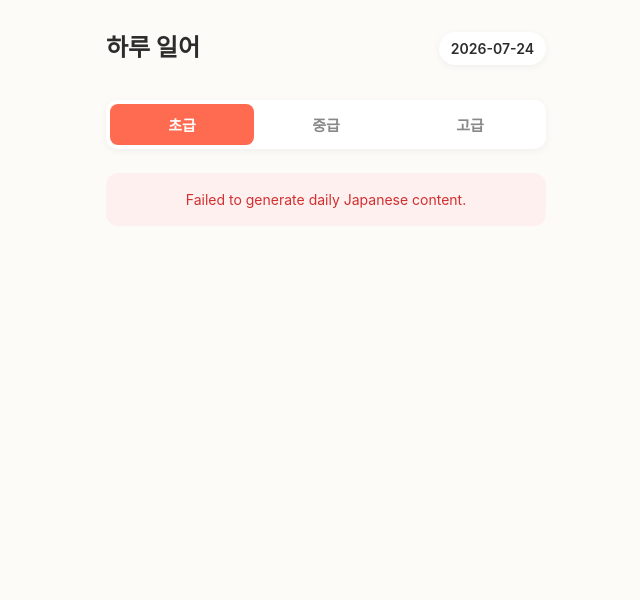
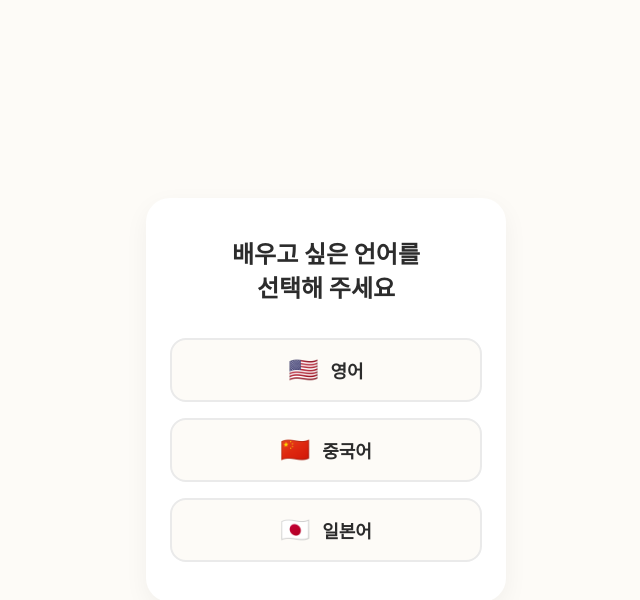
Before and after one commit to skylie249/DailyJapanese, a React (Vite) app: page / in a window 1280 px wide. Shown: the top 600 px of the page, without its empty margins (314-954 px from the left). Built offline with nearby package versions, Linux system fonts and the light colour scheme; no server answers.

Commit message:
eng, ch, jp add

```diff
--- a/index.html
+++ b/index.html
@@ -7,7 +7,7 @@
   <link rel="apple-touch-icon" href="/favicon.svg" />
   <meta name="viewport" content="width=device-width, initial-scale=1.0" />
   <meta name="theme-color" content="#FDFBF7" />
-  <title>Daily Japanese</title>
+  <title>HaruBite</title>
 </head>
 
 <body>
--- a/src/App.jsx
+++ b/src/App.jsx
@@ -4,11 +4,14 @@ import LevelSelector from './components/LevelSelector';
 import SentenceCard from './components/SentenceCard';
 import WordCard from './components/WordCard';
 import SkeletonCard from './components/SkeletonCard';
-import { fetchDailyJapanese } from './services/geminiService';
+import LanguageSelector from './components/LanguageSelector';
+import { fetchDailyContent } from './services/geminiService';
 
 function App() {
   const [date, setDate] = useState('');
   const [level, setLevel] = useState('초급');
+  // Store full language object: { id, label, code, emoji }
+  const [selectedLanguage, setSelectedLanguage] = useState(null);
   const [data, setData] = useState(null);
   const [isLoading, setIsLoading] = useState(false);
   const [error, setError] = useState(null);
@@ -18,17 +21,27 @@ function App() {
     const today = new Date();
     const formattedDate = `${today.getFullYear()}-${String(today.getMonth() + 1).padStart(2, '0')}-${String(today.getDate()).padStart(2, '0')}`;
     setDate(formattedDate);
+
+    // Load language from local storage
+    const savedLang = localStorage.getItem('daily_app_lang');
+    if (savedLang) {
+      try {
+        setSelectedLanguage(JSON.parse(savedLang));
+      } catch(e) {
+        console.error('Failed to parse saved language');
+      }
+    }
   }, []);
 
   useEffect(() => {
     const loadContent = async () => {
-      if (!date) return;
+      if (!date || !selectedLanguage) return;
 
       setIsLoading(true);
       setError(null);
 
       try {
-        const result = await fetchDailyJapanese(date, level);
+        const result = await fetchDailyContent(selectedLanguage.id, date, level);
         setData(result);
       } catch (err) {
         setError(err.message || '데이터를 불러오는 데 실패했습니다.');
@@ -39,15 +52,41 @@ function App() {
     };
 
     loadContent();
-  }, [date, level]);
+  }, [date, level, selectedLanguage]);
 
   const handleLevelChange = (newLevel) => {
     setLevel(newLevel);
   };
 
+  const handleLanguageSelect = (langObj) => {
+    setSelectedLanguage(langObj);
+    localStorage.setItem('daily_app_lang', JSON.stringify(langObj));
+    setData(null); // Clear previous data
+    setError(null);
+  };
+
+  const handleChangeLanguage = () => {
+    setSelectedLanguage(null);
+    setData(null);
+    setError(null);
+  };
+
+  // If no language selected, show language selector
+  if (!selectedLanguage) {
+    return (
+      <div className="app-container center-content">
+        <LanguageSelector onSelect={handleLanguageSelect} />
+      </div>
+    );
+  }
+
   return (
     <div className="app-container">
-      <Header date={date} />
+      <Header
+        date={date}
+        title={`하루 ${selectedLanguage.label}`}
+        onChangeLanguage={handleChangeLanguage}
+      />
 
       <main className="main-content">
         <LevelSelector currentLevel={level} onLevelChange={handleLevelChange} />
@@ -61,8 +100,8 @@ function App() {
           </>
         ) : (
           <>
-            <SentenceCard data={data} />
-            <WordCard data={data} />
+            <SentenceCard data={data} langCode={selectedLanguage.code} />
+            <WordCard data={data} langCode={selectedLanguage.code} />
           </>
         )}
       </main>
--- a/src/components/Header.jsx
+++ b/src/components/Header.jsx
@@ -1,9 +1,17 @@
 import React from 'react';
+import { Globe } from 'lucide-react';
 
-const Header = ({ date }) => {
+const Header = ({ date, title = "하루 일어", onChangeLanguage }) => {
   return (
     <header className="app-header">
-      <h1 className="logo">하루 일어</h1>
+      <div className="header-left">
+        <h1 className="logo">{title}</h1>
+        {onChangeLanguage && (
+          <button className="change-lang-btn" onClick={onChangeLanguage} aria-label="Change Language">
+            <Globe size={18} />
+          </button>
+        )}
+      </div>
       <div className="date-badge">{date}</div>
     </header>
   );
--- /dev/null
+++ b/src/components/LanguageSelector.jsx
@@ -0,0 +1,29 @@
+import React from 'react';
+
+const languages = [
+  { id: '영어', label: '영어', code: 'en-US', emoji: '🇺🇸' },
+  { id: '중국어', label: '중국어', code: 'zh-CN', emoji: '🇨🇳' },
+  { id: '일본어', label: '일본어', code: 'ja-JP', emoji: '🇯🇵' }
+];
+
+const LanguageSelector = ({ onSelect }) => {
+  return (
+    <div className="language-selector-container">
+      <h2>배우고 싶은 언어를<br/>선택해 주세요</h2>
+      <div className="language-list">
+        {languages.map(lang => (
+          <button
+            key={lang.id}
+            className="language-btn"
+            onClick={() => onSelect(lang)}
+          >
+            <span className="lang-emoji">{lang.emoji}</span>
+            <span className="lang-label">{lang.label}</span>
+          </button>
+        ))}
+      </div>
+    </div>
+  );
+};
+
+export default LanguageSelector;
--- a/src/components/SentenceCard.jsx
+++ b/src/components/SentenceCard.jsx
@@ -1,8 +1,8 @@
 import React from 'react';
 import TTSAudioButton from './TTSAudioButton';
 
-const SentenceCard = ({ data }) => {
-  if (!data) return null;
+const SentenceCard = ({ data, langCode }) => {
+  if (!data || !data.sentence) return null;
 
   const { sentence, level } = data;
 
@@ -10,17 +10,19 @@ const SentenceCard = ({ data }) => {
     <div className="card sentence-card">
       <div className="card-header">
         <span className="level-tag">{level}</span>
-        <TTSAudioButton text={sentence.audio_text} />
+        <TTSAudioButton text={sentence.audio_text || sentence.original_text} langCode={langCode} />
       </div>
 
       <div className="japanese-text">
         <ruby>
-          {sentence.japanese}
-          <rt>{sentence.furigana}</rt>
+          {sentence.original_text}
+          {sentence.reading_hint && <rt>{sentence.reading_hint}</rt>}
         </ruby>
       </div>
 
-      <div className="pronunciation">{sentence.pronunciation}</div>
+      {sentence.pronunciation && (
+        <div className="pronunciation">{sentence.pronunciation}</div>
+      )}
       <div className="meaning">{sentence.meaning}</div>
     </div>
   );
--- a/src/components/TTSAudioButton.jsx
+++ b/src/components/TTSAudioButton.jsx
@@ -2,7 +2,7 @@ import React, { useState } from 'react';
 import { Volume2 } from 'lucide-react';
 import { speak, stopSpeak } from '../services/ttsService';
 
-const TTSAudioButton = ({ text }) => {
+const TTSAudioButton = ({ text, langCode = 'ja-JP' }) => {
   const [isPlaying, setIsPlaying] = useState(false);
 
   const handlePlay = () => {
@@ -12,6 +12,7 @@ const TTSAudioButton = ({ text }) => {
     } else {
       speak(
         text,
+        langCode,
         () => setIsPlaying(true),
         () => setIsPlaying(false)
       );
--- a/src/components/WordCard.jsx
+++ b/src/components/WordCard.jsx
@@ -1,7 +1,7 @@
 import React from 'react';
 import TTSAudioButton from './TTSAudioButton';
 
-const WordCard = ({ data }) => {
+const WordCard = ({ data, langCode }) => {
   if (!data || !data.words || data.words.length === 0) return null;
 
   return (
@@ -13,10 +13,13 @@ const WordCard = ({ data }) => {
         {data.words.map((wordObj, index) => (
           <li key={index} className="word-item">
             <div className="word-info">
-              <div className="word-jp">{wordObj.word} <span className="word-reading">({wordObj.reading})</span></div>
+              <div className="word-jp">
+                {wordObj.word}
+                {wordObj.reading && <span className="word-reading">({wordObj.reading})</span>}
+              </div>
               <div className="word-kr">{wordObj.meaning}</div>
             </div>
-            <TTSAudioButton text={wordObj.audio_text || wordObj.word} />
+            <TTSAudioButton text={wordObj.audio_text || wordObj.word} langCode={langCode} />
           </li>
         ))}
       </ul>
--- a/src/index.css
+++ b/src/index.css
@@ -39,6 +39,32 @@ body {
   align-items: center;
   margin-bottom: 24px;
   padding: 10px 0;
+}
+
+.header-left {
+  display: flex;
+  align-items: center;
+  gap: 12px;
+}
+
+.change-lang-btn {
+  background: var(--card-bg);
+  border: 1px solid var(--border-color);
+  border-radius: 50%;
+  width: 32px;
+  height: 32px;
+  display: flex;
+  justify-content: center;
+  align-items: center;
+  cursor: pointer;
+  color: var(--text-color);
+  transition: all 0.2s;
+  box-shadow: 0 2px 4px var(--shadow-color);
+}
+
+.change-lang-btn:hover {
+  background: var(--bg-color);
+  color: var(--point-color);
 }
 
 .logo {
@@ -304,3 +330,59 @@ rt {
     background-color: var(--skeleton-color);
   }
 }
+
+/* Language Selector */
+.center-content {
+  justify-content: center;
+  align-items: center;
+}
+
+.language-selector-container {
+  background: var(--card-bg);
+  padding: 40px 24px;
+  border-radius: 24px;
+  box-shadow: 0 8px 24px var(--shadow-color);
+  width: 100%;
+  max-width: 360px;
+  text-align: center;
+}
+
+.language-selector-container h2 {
+  font-size: 24px;
+  margin-bottom: 32px;
+  color: var(--text-color);
+  line-height: 1.4;
+}
+
+.language-list {
+  display: flex;
+  flex-direction: column;
+  gap: 16px;
+}
+
+.language-btn {
+  display: flex;
+  align-items: center;
+  justify-content: center;
+  gap: 12px;
+  background: var(--bg-color);
+  border: 2px solid var(--border-color);
+  padding: 16px;
+  border-radius: 16px;
+  font-size: 18px;
+  font-weight: 600;
+  color: var(--text-color);
+  cursor: pointer;
+  transition: all 0.2s ease;
+}
+
+.language-btn:hover {
+  border-color: var(--point-color);
+  background: white;
+  transform: translateY(-2px);
+  box-shadow: 0 4px 12px rgba(255, 107, 80, 0.15);
+}
+
+.lang-emoji {
+  font-size: 24px;
+}
--- a/src/services/ttsService.js
+++ b/src/services/ttsService.js
@@ -1,4 +1,4 @@
-export const speak = (text, onStart, onEnd) => {
+export const speak = (text, langCode, onStart, onEnd) => {
   if (!('speechSynthesis' in window)) {
     console.error('Web Speech API is not supported in this browser.');
     return;
@@ -8,7 +8,7 @@ export const speak = (text, onStart, onEnd) => {
   window.speechSynthesis.cancel();
 
   const utterance = new SpeechSynthesisUtterance(text);
-  utterance.lang = 'ja-JP';
+  utterance.lang = langCode;
   utterance.rate = 0.9; // Slightly slower for learning purposes
 
   // Event listeners for UI state
@@ -19,12 +19,14 @@ export const speak = (text, onStart, onEnd) => {
     if (onEnd) onEnd();
   };
 
-  // Try to find a Japanese voice
+  // Try to find a matching voice
   const setVoice = () => {
     const voices = window.speechSynthesis.getVoices();
-    const jaVoice = voices.find(voice => voice.lang.startsWith('ja'));
-    if (jaVoice) {
-      utterance.voice = jaVoice;
+    // Use substring (e.g. 'ja', 'zh', 'en') to find a voice more easily
+    const langPrefix = langCode.split('-')[0];
+    const targetVoice = voices.find(voice => voice.lang.startsWith(langPrefix));
+    if (targetVoice) {
+      utterance.voice = targetVoice;
     }
     window.speechSynthesis.speak(utterance);
   };
```
Also changed, not shown: src/services/geminiService.js (+12 -11 lines).
